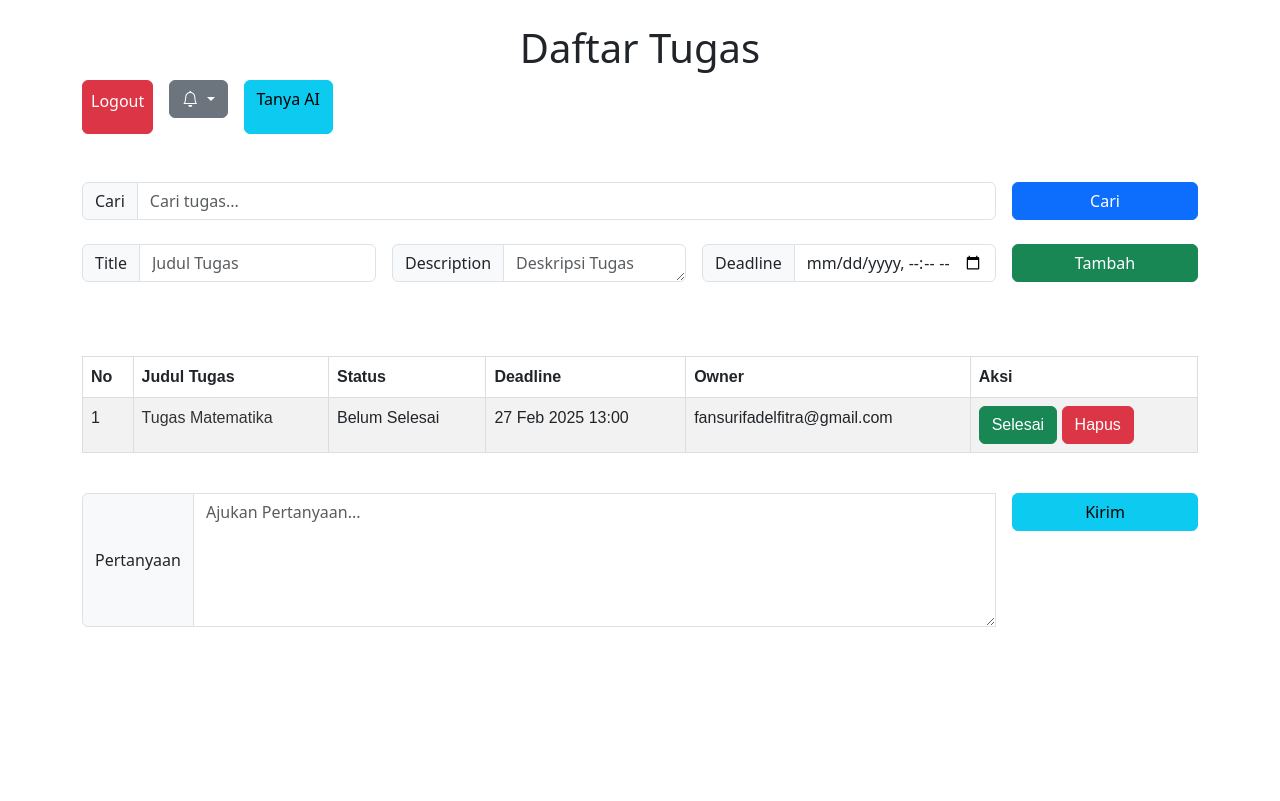
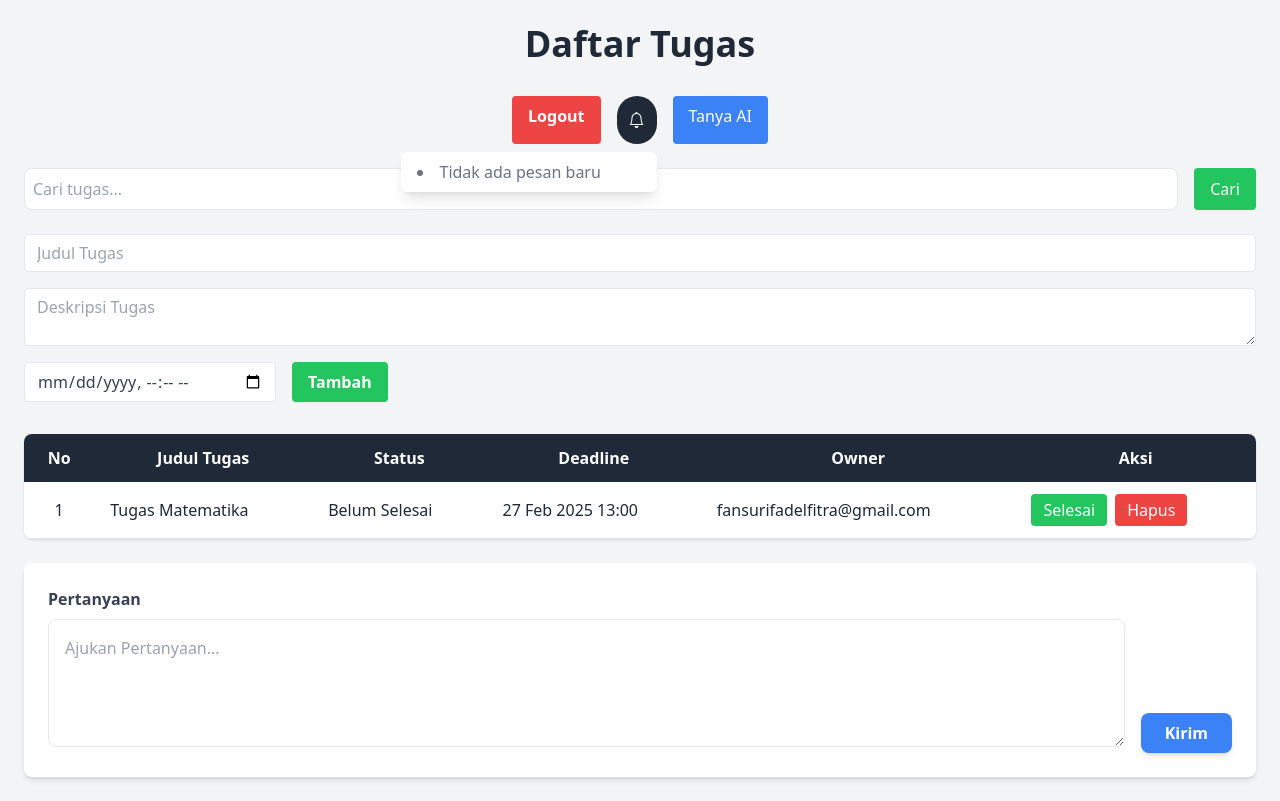
Before and after one commit to fadelfitrah/Django-jing, a Django app: page /ask/ in a window 1280 px wide. Before the commit the page ends 627 px from the top, so only its background shows below. Run offline with Django 4.2, Linux system fonts and the light colour scheme; a user stored in the database is signed in; data comes from the database, SQL or seed files in the repository; both versions use the stored data as it was after the commit; some libraries are stand-ins or nearby versions.

Commit message:
Perbaikan tampilan response

```diff
--- a/tasks/templates/tasks/ask.html
+++ b/tasks/templates/tasks/ask.html
@@ -3,14 +3,19 @@
 {% block title %}To-Do List{% endblock %}
 
 {% block ask %}
-<form action="{% url 'ask_ai' %}" method="POST" class="d-flex gap-3">
-    <div class="input-group">
-        <span class="input-group-text">Pertanyaan</span>
-        {% csrf_token %}
-        <textarea class="form-control" placeholder="Ajukan Pertanyaan..." name="question" rows="5" aria-label="Pertanyaan"></textarea><br>
+<form action="{% url 'ask_ai' %}" method="POST" class="flex flex-col md:flex-row gap-4 items-start bg-white shadow-md rounded-lg p-6">
+    {% csrf_token %}
+    <div class="w-full">
+        <label class="block text-gray-700 font-bold mb-2">Pertanyaan</label>
+        <textarea class="w-full h-32 p-4 border rounded-lg focus:outline-none focus:ring-2 focus:ring-blue-500"
+                  placeholder="Ajukan Pertanyaan..."
+                  name="question"></textarea>
     </div>
-    <div class="col-md-2">
-        <button class="btn btn-info w-100" type="submit">Kirim</button>
+    <div class="w-full md:w-auto self-end">
+        <button class="bg-blue-500 hover:bg-blue-600 text-white font-bold py-2 px-6 rounded-lg shadow-md transition duration-300 ease-in-out w-full md:w-auto"
+                type="submit">
+            Kirim
+        </button>
     </div>
 </form>
 {% endblock %}
--- a/tasks/templates/tasks/base.html
+++ b/tasks/templates/tasks/base.html
@@ -5,43 +5,27 @@
     <meta charset="UTF-8">
     <meta name="viewport" content="width=device-width, initial-scale=1.0">
     <title>{% block title %}To-Do List{% endblock %}</title>
-    <link rel="stylesheet" href="{% static 'style.css' %}">
-    <!-- Bootstrap CSS -->
-    <link href="https://cdn.jsdelivr.net/npm/bootstrap@5.3.0/dist/css/bootstrap.min.css" rel="stylesheet">
+    <script src="https://cdn.tailwindcss.com"></script>
+    <script>
+        tailwind.config = {
+            theme: {
+                extend: {
+                    colors: {
+                        primary: '#1E3A8A',
+                        secondary: '#64748B',
+                        accent: '#F59E0B',
+                    }
+                }
+            }
+        }
+    </script>
     <link href="https://cdn.jsdelivr.net/npm/bootstrap-icons@1.10.5/font/bootstrap-icons.css" rel="stylesheet">
     <script src="https://cdn.jsdelivr.net/npm/bootstrap@5.1.3/dist/js/bootstrap.bundle.min.js"></script>
     <script src="https://code.jquery.com/jquery-3.6.0.min.js"></script>
-    <style>
-        table {
-            width: 50%;
-            border-collapse: collapse;
-            margin: 50px 0;
-            font-family: Arial, sans-serif;
-            text-align: left;
-        }
-        table tr th, table tr td {
-            padding: 12px;
-            border: 1px solid #ddd;
-        }
-        table tr:nth-child(even) {
-            background-color: #f2f2f2;
-        }
-        table tr:hover {
-            background-color: #f5f5f5;
-        }
-        td:hover {
-            background: #c0c0c0;
-        }
-        td a {
-            color: #333;
-            text-decoration: none;
-        }
-    </style>
 </head>
-<body>
-    {% block content %}{% endblock %}
-
-    <!-- Bootstrap JS -->
-    <script src="https://cdn.jsdelivr.net/npm/bootstrap@5.3.0/dist/js/bootstrap.bundle.min.js"></script>
+<body class="bg-gray-100 text-gray-800">
+    <div class="container w-300">
+        {% block content %}{% endblock %}
+    </div>
 </body>
 </html>
--- a/tasks/templates/tasks/index.html
+++ b/tasks/templates/tasks/index.html
@@ -3,156 +3,104 @@
 {% block title %}To-Do List{% endblock %}
 
 {% block content %}
-    <div class="container">
-        <h1 class="mt-4 text-center">Daftar Tugas</h1>
-        <div class="d-flex gap-3">
-            <a href="{% url 'logout' %}" class="btn btn-danger w-10 p-2">Logout</a>
-            <!-- Ikon Notifikasi -->
-            <div class="dropdown text-end mb-3">
-                <button class="btn btn-secondary dropdown-toggle position-relative" type="button" id="notificationDropdown" data-bs-toggle="dropdown" aria-expanded="false">
+    <div class="container mx-auto p-6">
+        <h1 class="text-4xl font-bold text-center mb-8">Daftar Tugas</h1>
+        <div class="flex gap-4 justify-center mb-6">
+            <a href="{% url 'logout' %}" class="bg-red-500 hover:bg-red-600 text-white font-bold py-2 px-4 rounded">Logout</a>
+            <div class="relative">
+
+                <button id="notifBtn" class="bg-gray-800 text-white rounded-full p-3 relative focus:outline-none">
                     <i class="bi bi-bell"></i>
                     {% if messages %}
-                    <span class="position-absolute top-0 start-100 translate-middle badge rounded-pill bg-danger">
+                    <span class="absolute -top-1 -right-1 bg-red-600 text-white text-xs font-bold rounded-full h-5 w-5 flex items-center justify-center">
                         {{ messages|length }}
                     </span>
                     {% endif %}
                 </button>
 
-                <!-- Dropdown untuk Pesan -->
-                <ul class="dropdown-menu p-2 shadow-lg" aria-labelledby="notificationDropdown" style="min-width: 300px;">
+                <div class="absolute overflow-hidden right-0 mt-2 w-64 bg-white shadow-lg rounded-md z-10">
                     {% if messages %}
                         {% for message in messages %}
-                            <li>
-                                <div class="dropdown-item d-flex align-items-start">
-                                    <i class="bi bi-exclamation-circle-fill text-warning me-2"></i>
-                                    <span>{{ message }}</span>
-                                </div>
-                                {% if not forloop.last %}
-                                    <hr class="my-1">
-                                {% endif %}
-                            </li>
+                            <div id="notifDropdown" class="border-b hidden border-gray-200 px-4 py-2 text-sm text-gray-600">
+                                <i class="bi bi-exclamation-circle-fill text-yellow-500 mr-2"></i>{{ message }}
+                            </div>
                         {% endfor %}
                     {% else %}
-                        <li><span class="dropdown-item-text text-muted">Tidak ada pesan baru</span></li>
+                        <li class="px-4 py-2 text-gray-500">Tidak ada pesan baru</li>
                     {% endif %}
-                </ul>
+                </div>
             </div>
-            <a class="btn btn-info" href="{% url 'ask_ai' %}">Tanya AI</a>
+            <a class="bg-blue-500 hover:bg-blue-600 text-white py-2 px-4 rounded" href="{% url 'ask_ai' %}">Tanya AI</a>
         </div>
-        <br><br>
 
-        <!-- Form Pencarian -->
-        <form method="GET" action="{% url 'index' %}" class="d-flex gap-3">
-            <div class="input-group">
-                <span class="input-group-text">Cari</span>
-                <input type="text" name="search" class="form-control" aria-label="Cari" placeholder="Cari tugas..." value="{{ search_query }}">
-            </div>
-            <div class="col-md-2">
-                <button type="submit" class="btn btn-primary w-100">Cari</button>
-            </div>
+        <form method="GET" action="{% url 'index' %}" class="flex gap-4 mb-6">
+            <input type="text" name="search" class="border rounded-lg p-2 w-full" placeholder="Cari tugas..." value="{{ search_query }}">
+            <button type="submit" class="bg-green-500 hover:bg-green-600 text-white py-2 px-4 rounded">Cari</button>
         </form>
 
-        <br>
+        <form action="{% url 'index' %}" method="POST" class="flex flex-wrap gap-4 mb-8">
+            {% csrf_token %}
+            <input type="text" class="flex-grow border rounded py-2 px-3 text-gray-700 leading-tight focus:outline-none focus:shadow-outline" name="task-title" placeholder="Judul Tugas" required>
+            <textarea class="w-full border rounded py-2 px-3 text-gray-700 leading-tight focus:outline-none focus:shadow-outline" name="task-desc" placeholder="Deskripsi Tugas" rows="2"></textarea>
+            <input type="datetime-local" class="border rounded py-2 px-3 text-gray-700 leading-tight focus:outline-none focus:shadow-outline" name="task-deadline">
+            <button type="submit" class="bg-green-500 hover:bg-green-600 text-white font-bold py-2 px-4 rounded flex items-center">Tambah</button>
+        </form>
 
-        <!-- Form Tambah Tugas -->
-        <form action="{% url 'index' %}" method="POST"  class="d-flex gap-3">
-            {% csrf_token %}
-            <div class="input-group">
-                <span class="input-group-text">Title</span>
-                <input type="text" class="form-control" name="task-title" placeholder="Judul Tugas" aria-label="Title" required>
-            </div>
-            <div class="input-group">
-                <span class="input-group-text">Description</span>
-                <textarea class="form-control" name="task-desc" placeholder="Deskripsi Tugas" aria-label="Description" rows="1"></textarea>
-            </div>
-            <div class="input-group">
-                <span class="input-group-text">Deadline</span>
-                <input type="datetime-local" class="form-control" name="task-deadline">
-            </div>
-            <div class="col-md-2">
-                <button type="submit" class="btn btn-success w-100">Tambah</button>
-            </div>
-        </form>
-        <br>
-
-        <!-- Tabel Daftar Tugas -->
-        <table class="table table-striped">
+        <table class="min-w-full bg-white shadow rounded-lg overflow-hidden">
             <thead>
-                <tr>
-                    <th>No</th>
-                    <th>Judul Tugas</th>
-                    <th>Status</th>
-                    <th>Deadline</th>
-                    <th>Owner</th>
-                    <th>Aksi</th>
+                <tr class="bg-gray-800 text-white">
+                    <th class="py-3 px-4">No</th>
+                    <th class="py-3 px-4">Judul Tugas</th>
+                    <th class="py-3 px-4">Status</th>
+                    <th class="py-3 px-4">Deadline</th>
+                    <th class="py-3 px-4">Owner</th>
+                    <th class="py-3 px-4">Aksi</th>
                 </tr>
             </thead>
             <tbody>
                 {% for task in tasks %}
-                <tr>
-                    <td>{{ forloop.counter }}</td>
-                    <td>
-                        <a href="#" class="task-link" data-bs-toggle="modal" data-bs-target="#taskModal" data-description="{{ task.description }}">
-                            {{ task.title }}
-                        </a>
-                    </td>
-                    <td>{{ task.completed|yesno:"Selesai,Belum Selesai" }}</td>
-                    <td>{{ task.deadline|date:"d M Y H:i" }}</td>
-                    <td>{{ task.owner }}</td>
-                    <td>
+                <tr class="border-b">
+                    <td class="py-3 px-4 text-center">{{ forloop.counter }}</td>
+                    <td class="py-3 px-4">{{ task.title }}</td>
+                    <td class="py-3 px-4">{{ task.completed|yesno:"Selesai,Belum Selesai" }}</td>
+                    <td class="py-3 px-4">{{ task.deadline|date:"d M Y H:i" }}</td>
+                    <td class="py-3 px-4">{{ task.owner }}</td>
+                    <td class="py-3 px-4 flex gap-2">
                         {% if not task.completed %}
-                        <form method="POST" action="{% url 'edit_task' task.id %}" style="display:inline;">
+                        <form method="POST" action="{% url 'edit_task' task.id %}">
                             {% csrf_token %}
-                            <button type="submit" class="btn btn-success">Selesai</button>
+                            <button type="submit" class="bg-green-500 hover:bg-green-600 text-white py-1 px-3 rounded">Selesai</button>
                         </form>
                         {% endif %}
-                        <form method="POST" action="{% url 'delete_task' task.id %}" style="display:inline;">
+                        <form method="POST" action="{% url 'delete_task' task.id %}">
                             {% csrf_token %}
-                            <button type="submit" class="btn btn-danger" onclick="return confirm('Hapus tugas ini?');">Hapus</button>
+                            <button type="submit" class="bg-red-500 hover:bg-red-600 text-white py-1 px-3 rounded">Hapus</button>
                         </form>
                     </td>
                 </tr>
-            {% empty %}
+                {% empty %}
                 <tr>
-                    <td colspan="5">Tidak ada tugas yang ditemukan.</td>
+                    <td colspan="6" class="text-center py-4 text-gray-500">Tidak ada tugas yang ditemukan.</td>
                 </tr>
-            {% endfor %}
+                {% endfor %}
             </tbody>
         </table>
         <br>
         {% block ask %}{% endblock %}
-        <br><br>
     </div>
+    <script>
+        $(document).ready(function() {
+            $('#notifBtn').on('click', function(event) {
+                event.stopPropagation();
+                $('#notifDropdown').toggleClass('hidden');
+            });
 
-    <!-- Modal untuk Deskripsi -->
-    <div class="modal fade" id="taskModal" tabindex="-1" aria-labelledby="taskModalLabel" aria-hidden="true">
-      <div class="modal-dialog">
-        <div class="modal-content">
-          <div class="modal-header">
-            <h5 class="modal-title" id="taskModalLabel">Deskripsi Tugas</h5>
-            <button type="button" class="btn-close" data-bs-dismiss="modal" aria-label="Close"></button>
-          </div>
-          <div class="modal-body" id="taskDescription">
-            <!-- Deskripsi akan muncul di sini -->
-          </div>
-          <div class="modal-footer">
-            <a type="button" class="btn btn-info" href="https://docs.google.com/document/u/0/" target="_blank">Selesaikan</a>
-            <button type="button" class="btn btn-secondary" data-bs-dismiss="modal">Tutup</button>
-          </div>
-        </div>
-      </div>
-    </div>
+            $(document).on('click', function() {
+                $('#notifDropdown').addClass('hidden');
+            });
 
-    <!-- Bootstrap JS dan Script untuk Modal -->
-    <script src="https://cdn.jsdelivr.net/npm/bootstrap@5.3.0-alpha3/dist/js/bootstrap.bundle.min.js"></script>
-    <script>
-        document.addEventListener('DOMContentLoaded', function() {
-            var taskLinks = document.querySelectorAll('.task-link');
-            taskLinks.forEach(function(link) {
-                link.addEventListener('click', function() {
-                    var description = this.getAttribute('data-description');
-                    document.getElementById('taskDescription').innerText = description || 'Tidak ada deskripsi.';
-                });
+            $('#notifDropdown').on('click', function(event) {
+                event.stopPropagation();
             });
         });
     </script>
```
Also changed, not shown: tasks/templates/tasks/result.html (+13 -13 lines), db.sqlite3.
